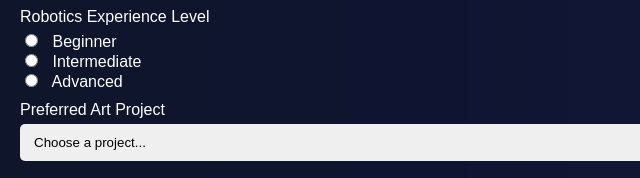
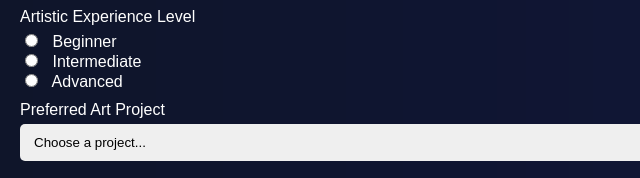
Before and after one commit to NC4L4NGL4NG/Q2Quiz2, a plain HTML site: page index.html in a window 1280 px wide. Shown: the part 456-634 px from the top of the page, 0-640 px from the left. Drawn offline with Linux system fonts and the light colour scheme.

Commit message:
Update index.html

```diff
--- a/index.html
+++ b/index.html
@@ -100,7 +100,7 @@
             <input type="checkbox" id="mechanical" name="topics" value="Mechanical Design">
             <label for="mechanical" style="display: inline;">Crafting</label>
 
-            <label>Robotics Experience Level</label>
+            <label>Artistic Experience Level</label>
             <input type="radio" id="beginner" name="experience" value="Beginner" required>
             <label for="beginner" style="display: inline;">Beginner</label><br>
             <input type="radio" id="intermediate" name="experience" value="Intermediate">
```
